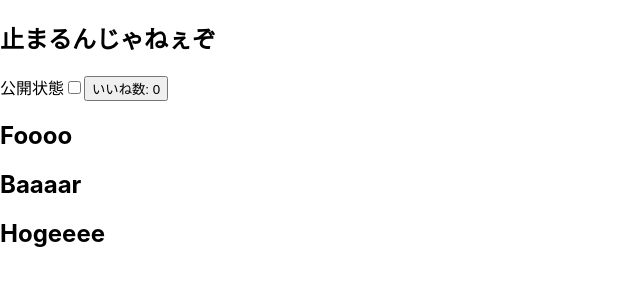
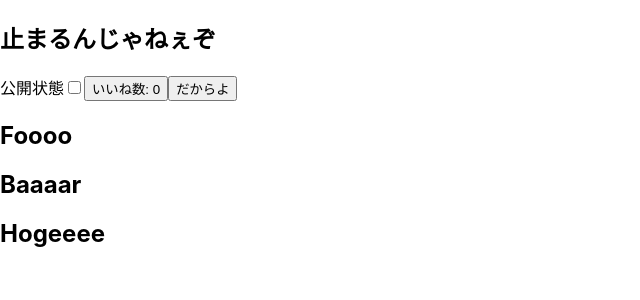
Before and after one commit to shigeru0410/React-test, a React (Create React App) app: page / in a window 1280 px wide. Shown: the top 300 px of the page, without its empty margins (0-640 px from the left). Built offline with nearby package versions, Linux system fonts and the light colour scheme.

Commit message:
コールバック関数が呼ばれる様に

```diff
--- a/src/LikeButton.jsx
+++ b/src/LikeButton.jsx
@@ -2,6 +2,7 @@ import React, {useState, useEffect} from 'react';
 
 const LikeButton = (props) => {
   const [count, counter] = useState(0);
+  const [limit, release] = useState(true);
 
   const countUp = () => {
     counter(count + 1)
@@ -15,10 +16,13 @@ const LikeButton = (props) => {
     return () => {
       document.getElementById('counter').addEventListener('click', countUp)
     }
-  });
+  }, [limit]);
 
   return(
-    <button id = {"counter"}>いいね数: {count}</button>
+    <>
+      <button id = {"counter"}>いいね数: {count}</button>
+      <button onClick = {() => release(!limit)}>だからよ</button>
+    </>
   )
 };
 
```
